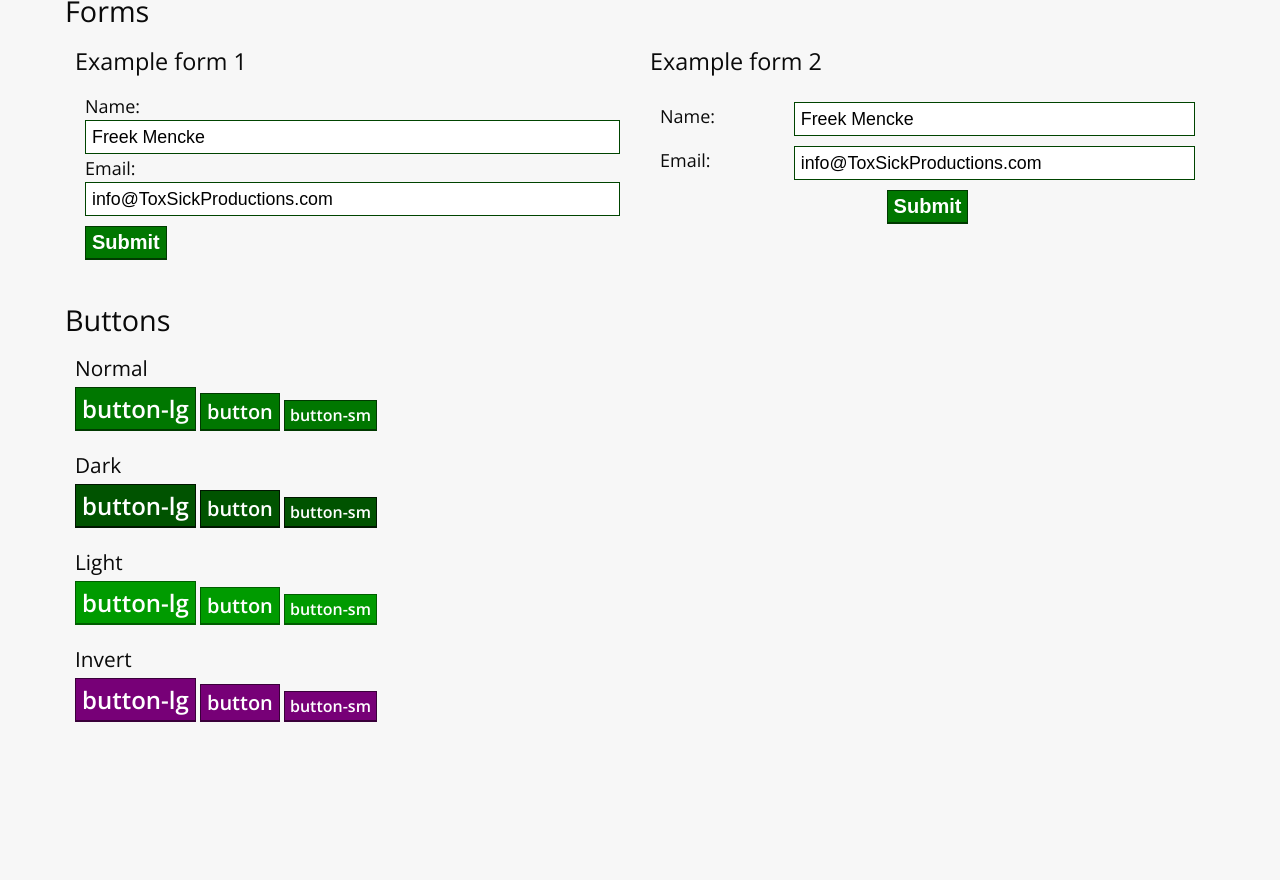
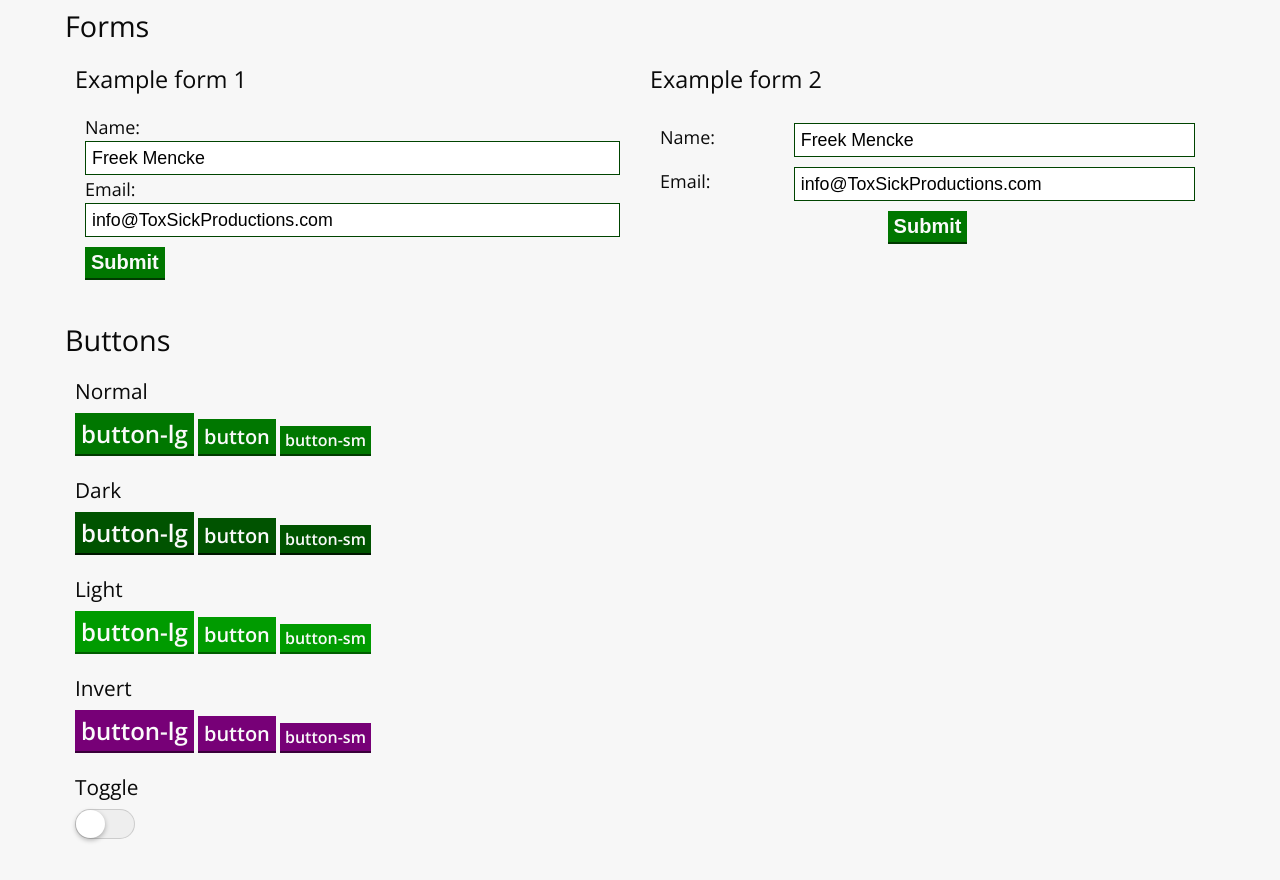
Before and after one commit to ToxSickCoder/ToxSass, a plain HTML site: page index.html in a window 1280 px wide. Shown: the part 1096-1976 px from the top of the page. Before the commit the page ends 1878 px from the top, so only its background shows below. Drawn offline with nearby package versions, Linux system fonts and the light colour scheme.

Commit message:
Minor changes and toggle

```diff
--- a/index.html
+++ b/index.html
@@ -227,6 +227,13 @@
           <button class="button button-invert">button</button>
           <button class="button button-invert button-sm">button-sm</button>
         </div>
+        <div class="col-100">
+          <h3>Toggle</h3>
+          <div>
+            <input id="toggle-1" class="toggle" type="checkbox">
+            <label for="toggle-1"></label>
+          <div>
+        </div>
       </div>
 
     </div>
--- a/src/form.less
+++ b/src/form.less
@@ -23,11 +23,11 @@ form {
 .button {
   padding: 4px 6px;
   background-color: @accent-color;
-  color: white;
+  color: @font-color-light;
   font-weight: 600;
   font-size: 20px;
   outline: none;
-  border: 1px solid darken(@accent-color, 12%);
+  border: 0;
   border-bottom: 2px solid darken(@accent-color, 12%);
   vertical-align: bottom;
   &:hover {
@@ -44,24 +44,70 @@ form {
 }
 .button-dark {
   background-color: darken(@accent-color, 7%);
-  border: 1px solid darken(darken(@accent-color, 7%), 12%);
   border-bottom: 2px solid darken(darken(@accent-color, 7%), 12%);
 }
 .button-light {
   background-color: lighten(@accent-color, 7%);
-  border: 1px solid darken(lighten(@accent-color, 7%), 12%);
   border-bottom: 2px solid darken(lighten(@accent-color, 7%), 12%);
 }
 .button-invert {
   background-color: spin(@accent-color, 180);
-  border: 1px solid darken(spin(@accent-color, 180), 12%);
   border-bottom: 2px solid darken(spin(@accent-color, 180), 12%);
 }
 .button-icon {
   text-align: center;
   padding: 4px;
+  padding-top: 5px;
   font-size: 22px;
   line-height: 26px;
   vertical-align: middle;
   width: 38px;
 }
+// Toggle is inspired from: http://callmenick.com/post/css-toggle-switch-examples
+.toggle {
+  position: absolute;
+  margin-left: -9999px;
+  visibility: hidden;
+}
+.toggle + label {
+  display: block;
+  position: relative;
+  cursor: pointer;
+  outline: none;
+  user-select: none;
+}
+input.toggle + label {
+  padding: 2px;
+  width: 60px;
+  height: 30px;
+  background-color: #ccc;
+  border-radius: 60px;
+}
+input.toggle + label:before,
+input.toggle + label:after {
+  display: block;
+  position: absolute;
+  top: 1px;
+  left: 1px;
+  bottom: 1px;
+  content: "";
+}
+input.toggle + label:before {
+  right: 1px;
+  background-color: #eee;
+  border-radius: 30px;
+  transition: background 0.4s;
+}
+input.toggle + label:after {
+  width: 29px;
+  background-color: #fff;
+  border-radius: 100%;
+  box-shadow: 0 2px 5px rgba(0, 0, 0, 0.3);
+  transition: margin 0.4s;
+}
+input.toggle:checked + label:before {
+  background-color: @accent-color;
+}
+input.toggle:checked + label:after {
+  margin-left: 30px;
+}
--- a/src/text.less
+++ b/src/text.less
@@ -6,7 +6,7 @@ h1,
 h2,
 h3,
 p {
-  padding-bottom: 5px;
+  padding-bottom: 8px;
 }
 a {
   cursor: pointer;
@@ -88,3 +88,10 @@ h3 {
     white-space: normal;
   }
 }
+dt {
+  font-weight: 600;
+}
+dd {
+  padding-left: 12px;
+  padding-bottom: 5px;
+}
```
Also changed, not shown: css/toxless.min.css.
